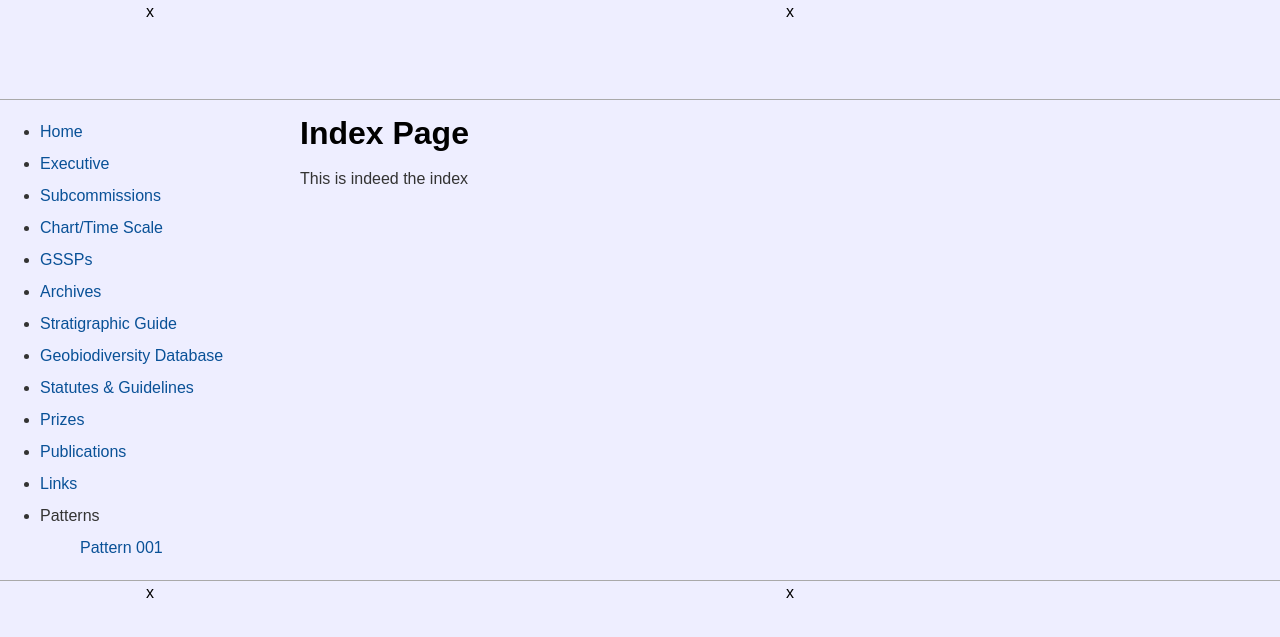
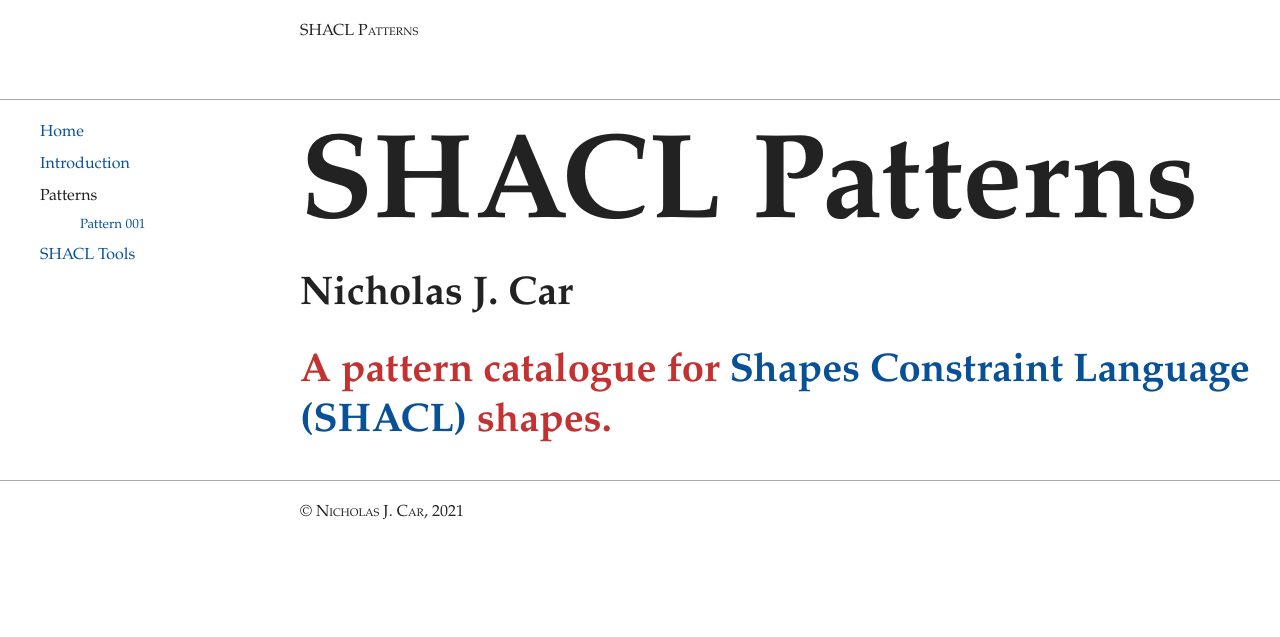
Before and after one commit to nicholascar/shacl-patterns, a Jekyll site: the page built from pages/index.md, in a window 1280 px wide. Shown: the top 637 px of the page. Built offline with Jekyll 4.4.1, drawn with Linux system fonts in a browser that asks for light colours.

Commit message:
basic shell and LD Patterns styling

```diff
--- a/_includes/menu.html
+++ b/_includes/menu.html
@@ -1,25 +1,20 @@
 <style>
     #menu li {
         text-align: left;
+        list-style-type: none;
+    }
+    .smaller {
+        font-size: smaller;;
     }
 </style>
 <ul id="menu">
     <li><a href="/">Home</a></li>
-    <li><a href="/executive">Executive</a></li>
-    <li><a href="/subcommissions">Subcommissions</a></li>
-    <li><a href="/chart">Chart/Time Scale</a></li>
-    <li><a href="/gssps/">GSSPs</a></li>
-    <li><a href="/archives">Archives</a></li>
-    <li><a href="/guide/">Stratigraphic Guide</a></li>
-    <li><a href="/gbdb">Geobiodiversity Database</a></li>
-    <li><a href="/statutes">Statutes & Guidelines</a></li>
-    <li><a href="/prizes">Prizes</a></li>
-    <li><a href="/publications">Publications</a></li>
-    <li><a href="/links">Links</a></li>
+    <li><a href="/intro">Introduction</a></li>
     <li>
         Patterns
-        <ul>
+        <ul class="smaller">
             <a href="/pattern/001">Pattern 001</a>
         </ul>
     </li>
+    <li><a href="/tools">SHACL Tools</a></li>
 </ul>
--- a/_layouts/page.html
+++ b/_layouts/page.html
@@ -3,83 +3,14 @@
 <head lang="en">
     <meta charset="UTF-8">
     <title>SHACL Patterns</title>
-
-    <style>
-        @font-face {
-            font-family: 'Palatino';
-            src: url('/style/Palatino.eot?#iefix') format('embedded-opentype'),  url('/style/Palatino.woff') format('woff'), url('/style/Palatino.ttf')  format('truetype'), url('/style/Palatino.svg#Palatino') format('svg');
-            font-weight: normal;
-            font-style: normal;
-        }
-
-        body {
-            text-align: center;
-            line-height: 1.5em;
-            background-size: 100%;
-            background-color: #eef;
-            padding: 0;
-            margin: 0;
-            font-family: arial, helvetica, sans-serif;
-        }
-
-        h4 {
-            font-weight: bold;
-        }
-
-        p, li, td, th, a, .caption {
-            font-family: arial, helvetica, sans-serif;
-            color: #333333;
-        }
-
-        a {
-            text-decoration: none;
-            text-align: center;
-            color: #095197;
-        }
-
-        a:hover {
-            text-decoration: underline;
-        }
-
-        ul {
-            line-height: 2em;
-        }
-
-        li > ul > li {
-            font-size: smaller;
-        }
-
-        footer {
-            font-size: small;
-            background: #333333;
-            color:white;
-            text-align: center;
-            padding: 25px;
-        }
-
-        .caption {
-            font-size: small;
-        }
-
-        #content {
-            text-align: left;
-        }
-
-        .header {
-            border-bottom: solid 1px darkgrey;
-        }
-
-        .footer {
-            border-top: solid 1px darkgrey;
-        }
-    </style>
+    <link href="/style/style.css" rel="stylesheet" type="text/css">
 </head>
 <body style="display:grid; grid-template-columns: 300px auto; grid-template-rows: 100px auto 300px;">
     <div class="header left" style="grid-column: 1; grid-row: 1;">
-        x
+
     </div>
-    <div class="header right" style="grid-column: 2; grid-row: 1;">
-        x
+    <div class="header right header-title" style="grid-column: 2; grid-row: 1;">
+        SHACL Patterns
     </div>
     <div id="sidebar" style="grid-column: 1; grid-row: 2;">
         {% include menu.html %}
@@ -88,10 +19,10 @@
         {{ content }}
     </div>
     <div class="footer left" style="grid-column: 1; grid-row: 3;">
-        x
+
     </div>
-    <div class="footer right" style="grid-column: 2; grid-row: 3;">
-        x
+    <div class="footer right header-title" style="grid-column: 2; grid-row: 3;">
+        &copy Nicholas J. Car, 2021
     </div>
 </body>
 </html>
--- a/pages/index.md
+++ b/pages/index.md
@@ -4,6 +4,7 @@ title: "Home"
 permalink: /
 ---
 
-# Index Page
+# SHACL Patterns
+### Nicholas J. Car
 
-This is indeed the index
+## A pattern catalogue for [Shapes Constraint Language (SHACL)](https://www.w3.org/TR/shacl/) shapes.
--- /dev/null
+++ b/style/style.css
@@ -0,0 +1,80 @@
+h1 {
+    font-family: "Book Antiqua", Palatino, "Palatino Linotype", Georgia, Times, "Times New Roman", serif;
+    font-size: 120px;
+    color: rgb(34, 34, 34);
+}
+
+h2 {
+    font-family: "Book Antiqua", Palatino, "Palatino Linotype", Georgia, Times, "Times New Roman", serif;
+    font-size: 40px;
+    color: rgb(195, 49, 49);
+    line-height: 50px;
+}
+
+h3 {
+    font-family: "Book Antiqua", Palatino, "Palatino Linotype", Georgia, Times, "Times New Roman", serif;
+    font-size: 40px;
+    color: rgb(34, 34, 34);
+}
+
+.header-title {
+    font-variant: small-caps;
+}
+
+body {
+    background-color: white;
+    color: #222;
+    font-family: "Book Antiqua", Palatino, "Palatino Linotype", Georgia, Times, "Times New Roman", serif;
+    line-height: 145%;
+    margin: 0;
+    padding: 0;
+}
+
+h4 {
+    font-weight: bold;
+}
+
+
+a {
+    text-decoration: none;
+    text-align: center;
+    color: #095197;
+}
+
+a:hover {
+    text-decoration: underline;
+}
+
+ul {
+    line-height: 2em;
+}
+
+li > ul > li {
+    font-size: smaller;
+}
+
+footer {
+    font-size: small;
+    background: #333333;
+    color:white;
+    text-align: center;
+    padding: 25px;
+}
+
+.caption {
+    font-size: small;
+}
+
+#content {
+    text-align: left;
+}
+
+.header {
+    border-bottom: solid 1px darkgrey;
+    padding-top: 20px;
+}
+
+.footer {
+    border-top: solid 1px darkgrey;
+    padding-top: 20px;
+}
```
Also changed, not shown: README.md (added, +13 -0 lines), pages/tools.md (added, +12 -0 lines), pattern/001-cardinality.md (renamed from pattern/001.md, +2 -2 lines), pages/intro.md (added).
